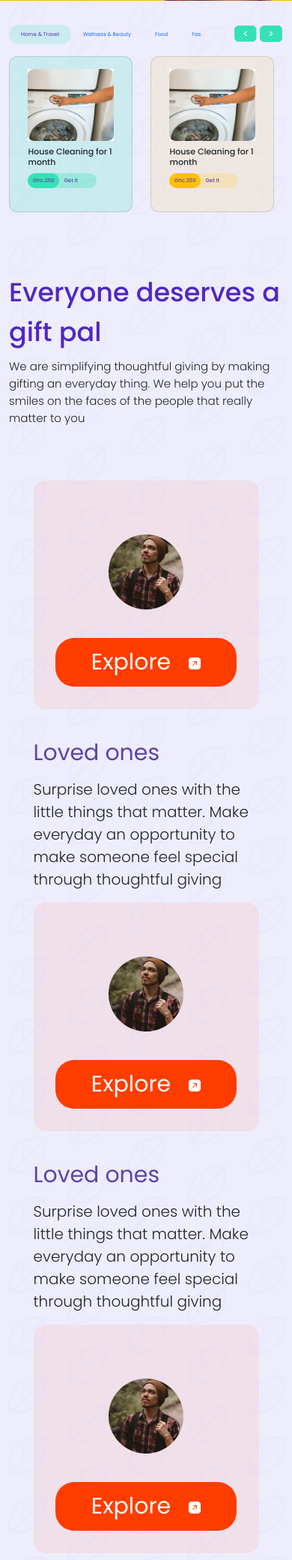
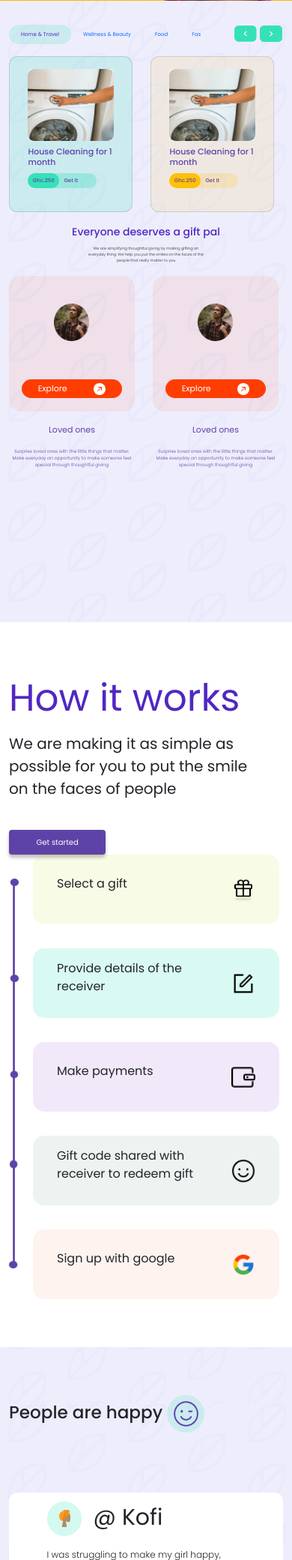
Before and after one commit to kewablay/Giftpal-v2.0, a PHP site: page / in a window 390 px wide. Shown: the part 326-2407 px from the top of the page at 75% size. Run offline with PHP 8.4, Linux system fonts and the light colour scheme; some libraries are stand-ins or nearby versions.

Commit message:
done with explore section for mobile view

```diff
--- a/css/main.css
+++ b/css/main.css
@@ -223,7 +223,8 @@ nav a{
 }
 .gift-card .img-div{
     height: 55%;
-    border-radius: 20px;
+    border-radius: 6px;
+    overflow: hidden;
 
 }
 .gift-card img{
@@ -317,29 +318,44 @@ nav a{
     margin-bottom: 2.5rem;
 }
 
+.explore .inner{
+    width: 80%;
+    height: 80%;
+    display: flex;
+    flex-direction: column;
+    justify-content: space-between;
+    margin-bottom: 0;
+}
+
+.explore .img{
+    height: 60%;
+    display: flex;
+    justify-content: center;
+    align-items: center;
+}
 
 .explore-img{
     height: 100px;
     width: 100px;
-    margin-top: 3rem;
 }
-.explore-card span{
-    margin-left: 1rem;
-}
-
-.explore-card a{
-    padding: 0.7rem 3rem 0.7rem 3rem;
+.explore-card .my-button{
     background: #FF3D00;
     border-radius:25px;
+    padding: 3%;
+    margin-bottom: 0;
+}
+.explore-card a{
+    width: 100%;
     font-size: 30px;
     font-weight: 400;
     text-align: left;
     text-decoration: none;
     color: white;
+    display: flex;
+    justify-content: space-around;
 }
-
-.explore-card div{
-    margin-bottom: 1rem;
+.explore-card a:hover{
+    color: whitesmoke;
 }
 
 .explore-card-content .card-title{
@@ -666,8 +682,8 @@ footer a{
     /* ----header ends---- */
 
     /*--- gift categories-- */
-    .main-content {
-        /* width: 80%; */
+    .gift-category-tab{
+        padding-bottom: 1rem;
     }
 
     #pills-tab{
@@ -704,11 +720,11 @@ footer a{
     }
     .gift-card img{
         margin-top: 0;
-        border-radius: ;
     }
     .card-desc{
         font-size: 11px;
         line-height: 14.08px;
+        color:#5D43A7;
     }
     .btn-group{
         width: 80%;
@@ -730,6 +746,98 @@ footer a{
 
     /*--- gift categories ends-- */
 
+    /* --explore section--- */
+    .explore-intro-text{
+        justify-content: center;
+        margin-bottom: 1rem;
+    }
+    .explore-intro-text h3{
+        font-size: 14px;
+        line-height: 21px;
+        text-align: center;
+        /* margin-bottom: 0; */
+    }
+    .explore-intro-text p{
+        font-size: 5px;
+        font-weight: 300;
+        line-height: 8px;
+        text-align: center;
+        width: 10rem;
+        margin:auto;
+    }
+
+    .explore .card-row{
+        flex-wrap: nowrap;
+        overflow-x: scroll;
+        -ms-overflow-style: none;  /* IE and Edge */
+        scrollbar-width: none;
+        scroll-behavior: smooth;
+    }
+    .explore-card{
+        height: 181px;
+        width: 168px;
+        margin-bottom: 1rem;
+    }
+
+    .explore-img{
+        height: 50px;
+        width: 47px;
+    }
+
+    .explore-card .my-button img{
+        border-radius: 50%;
+    }
+    .explore-card a{
+        font-size: 11px;
+    }
+
+    .explore-card-content .card-title{
+        font-size: 11px;
+        font-weight: 400;
+        line-height: 17px;
+        text-align: center;
+
+    }
+
+    .explore-card-content .card-desc{
+        font-size: 6px;
+        font-weight: 300;
+        line-height: 9px;
+        text-align: center;
+    }
+
+    /* --explore section ends--- */
+
+/*
+
+.explore-card .my-button{
+    background: #FF3D00;
+    border-radius:25px;
+    padding: 3%;
+    margin-bottom: 0;
+}
+.explore-card a{
+    width: 100%;
+    font-size: 30px;
+    font-weight: 400;
+    text-align: left;
+    text-decoration: none;
+    color: white;
+    display: flex;
+    justify-content: space-around;
+}
+
+.explore-card div{
+    margin-bottom: 1rem;
+}
+
+
+.explore-card-content .card-desc{
+    font-size: 20px;
+    font-weight: 300;
+    line-height: 30px;
+    text-align: left;
+} */
 }
 
 
--- a/home.html
+++ b/home.html
@@ -256,17 +256,21 @@
 
                 <!-- ---explore cards---- -->
                 <div class="explore-cards">
-                    <div class="row card-row md-center">
-                        <div class="card-col col-10 col-md-6 col-lg-4">
+                    <div class="row card-row">
+                        <div class="card-col col col-lg-4">
                             <div class="explore-item-container">
-                                <div class="explore-card container">
+                                <div class="explore-card">
+                                    <div class="inner">
+                                        <div class="img">
                                             <img class='explore-img' src="images/exploreimg.png" alt="">
-                                    <div>
-                                        <a class="my-button" href="dashboard.html">Explore
+                                        </div>
+                                        <div class="my-button" >
+                                            <a href="dashboard.html"> Explore
                                             <span>
                                                 <img src="images/arrow-up.png" alt="">
                                             </span>
                                             </a>
+                                        </div>
                                     </div>
                                 </div>
                                 <!-- --- -->
@@ -277,16 +281,20 @@
                             </div>
                         </div>
                         <!-- ------ -->
-                        <div class="card-col col-10 col-md-6 col-lg-4">
+                        <div class="card-col col col-lg-4">
                             <div class="explore-item-container">
-                                <div class="explore-card container">
+                                <div class="explore-card">
+                                    <div class="inner">
+                                        <div class="img">
                                             <img class='explore-img' src="images/exploreimg.png" alt="">
-                                    <div>
-                                        <a  class="my-button" href="dashboard.html">Explore
+                                        </div>
+                                        <div class="my-button" >
+                                            <a  href="dashboard.html">Explore
                                             <span>
                                                 <img src="images/arrow-up.png" alt="">
                                             </span>
                                             </a>
+                                        </div>
                                     </div>
                                 </div>
                                 <!-- --- -->
@@ -297,16 +305,20 @@
                             </div>
                         </div>
                         <!-- ------ -->
-                        <div class="card-col col-10 col-md-6 col-lg-4">
+                        <div class="card-col col col-lg-4">
                             <div class="explore-item-container">
-                                <div class="explore-card container">
+                                <div class="explore-card">
+                                    <div class="inner">
+                                        <div class="img">
                                             <img class='explore-img' src="images/exploreimg.png" alt="">
-                                    <div>
-                                        <a class="my-button" href="dashboard.html">Explore
+                                        </div>
+                                        <div class="my-button" >
+                                            <a href="dashboard.html"> Explore
                                             <span>
                                                 <img src="images/arrow-up.png" alt="">
                                             </span>
                                             </a>
+                                        </div>
                                     </div>
                                 </div>
                                 <!-- --- -->
```
Also changed, not shown: images/explore-img.png (added). Lines whose indentation alone changed are shown as unchanged.
